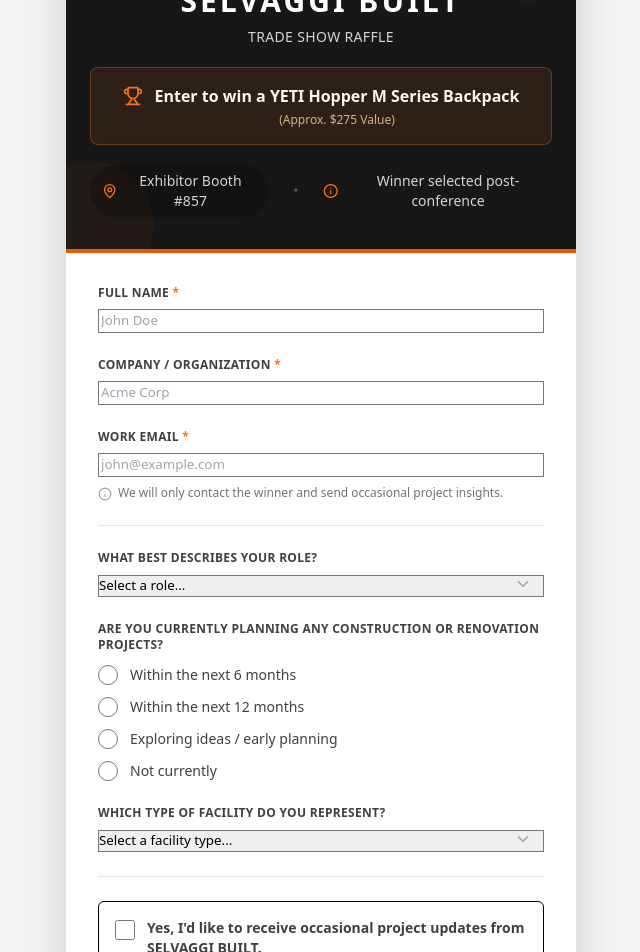
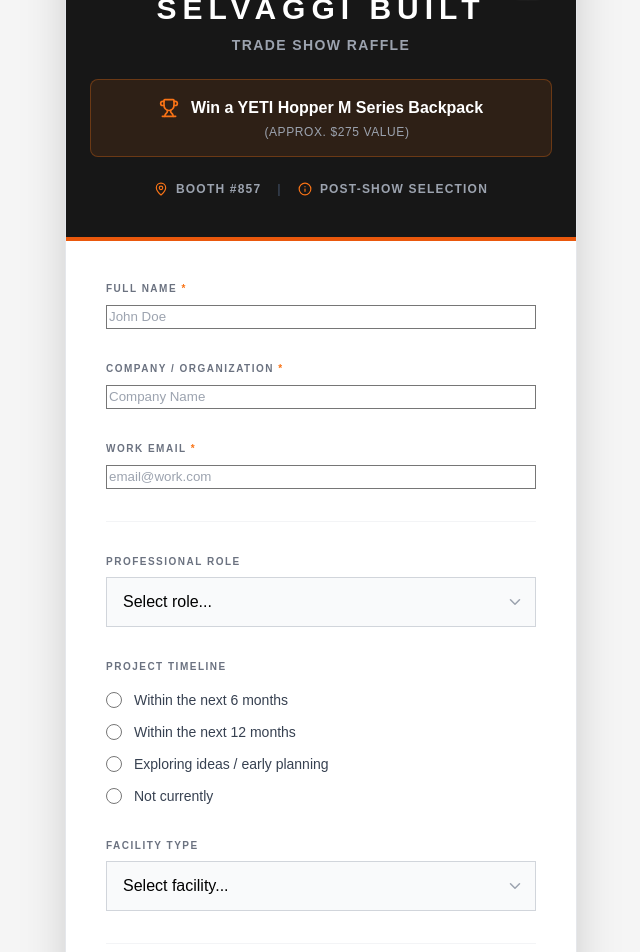
Before and after one commit to qtmbg/selvaggi, a React (Vite) app: page / in a window 1280 px wide. Shown: the part 160-1112 px from the top of the page, without its empty margins (319-959 px from the left). Built offline with nearby package versions, Linux system fonts and the light colour scheme.

Commit message:
Update App.tsx

```diff
--- a/src/App.tsx
+++ b/src/App.tsx
@@ -2,9 +2,9 @@
 import { Trophy, MapPin, Info, CheckCircle, ChevronDown, Building2 } from 'lucide-react';
 
 // 👇 PASTE YOUR GOOGLE APPS SCRIPT URL HERE 👇
-const GOOGLE_SCRIPT_URL = "YOUR_WEB_APP_URL_HERE";
+const GOOGLE_SCRIPT_URL = "https://script.google.com/macros/s/AKfycbxbEYxfy4os-vYRNscVB680-YqHv9DhDu_M9WafKo0o_vRQRwX8wZwszT6IxM0fIUmVWA/exec";
 
-// Added interface for TypeScript compatibility
+// Interface for TypeScript compatibility
 interface FormData {
   fullName: string;
   company: string;
@@ -31,7 +31,8 @@
 
   const [errors, setErrors] = useState<Record<string, string | undefined>>({});
 
-  // --- TAILWIND FALLBACK FOR STACKBLITZ ---
+  // --- STYLING FIX ---
+  // We inject Tailwind via CDN as a safety net, but we'll use it as the primary engine.
   useEffect(() => {
     if (!document.getElementById('tailwind-cdn')) {
       const script = document.createElement('script');
@@ -42,8 +43,9 @@
   }, []);
 
   const handleChange = (e: React.ChangeEvent<HTMLInputElement | HTMLSelectElement>) => {
-    const { name, value, type } = e.target;
-    const checked = (e.target as HTMLInputElement).checked;
+    const target = e.target as HTMLInputElement;
+    const { name, value, type } = target;
+    const checked = target.checked;
 
     setFormData(prev => ({
       ...prev,
@@ -99,16 +101,16 @@
 
   if (isSubmitted) {
     return (
-      <div className="min-h-screen bg-neutral-50 flex items-center justify-center p-4 font-sans text-neutral-800">
-        <div className="max-w-md w-full bg-white rounded-xl shadow-xl overflow-hidden text-center p-8 border border-neutral-200">
+      <div className="min-h-screen bg-[#f5f5f5] flex items-center justify-center p-4" style={{ fontFamily: 'sans-serif' }}>
+        <div className="max-w-md w-full bg-white rounded-lg shadow-xl overflow-hidden text-center p-8 border border-gray-200">
           <div className="w-16 h-16 bg-green-100 text-green-600 rounded-full flex items-center justify-center mx-auto mb-6">
             <CheckCircle size={32} strokeWidth={2.5} />
           </div>
-          <h2 className="text-2xl font-bold text-neutral-900 mb-4 uppercase tracking-tight">
+          <h2 className="text-2xl font-bold text-gray-900 mb-4 uppercase tracking-tight">
             Thank you for entering the SELVAGGI BUILT raffle.
           </h2>
-          <div className="space-y-4 text-neutral-600 mb-8">
-            <p className="bg-neutral-50 p-4 rounded-lg text-sm border border-neutral-100">
+          <div className="space-y-4 text-gray-600 mb-8">
+            <p className="bg-gray-50 p-4 rounded border border-gray-100 text-sm">
               The winner of the YETI Hopper M Series Backpack (approx. $275 value) will be contacted after the show.
             </p>
             <p>
@@ -120,7 +122,7 @@
               setIsSubmitted(false);
               setFormData({ fullName: '', company: '', email: '', role: '', projectTimeline: '', facilityType: '', optIn: false });
             }}
-            className="text-orange-600 font-semibold hover:text-orange-700 underline text-sm transition-colors"
+            className="text-[#ea580c] font-bold hover:underline text-sm"
           >
             Submit another entry
           </button>
@@ -130,62 +132,64 @@
   }
 
   return (
-    <div className="min-h-screen bg-neutral-100 py-8 px-4 sm:px-6 lg:px-8 font-sans text-neutral-800 flex justify-center">
-      <div className="max-w-lg w-full bg-white rounded-xl shadow-2xl overflow-hidden border border-neutral-200">
+    <div className="min-h-screen bg-[#f5f5f5] py-8 px-4 flex justify-center" style={{ fontFamily: 'sans-serif' }}>
+      <div className="max-w-lg w-full bg-white rounded-lg shadow-2xl overflow-hidden border border-gray-200">
 
-        <div className="bg-neutral-900 text-white px-6 py-8 relative overflow-hidden border-b-4 border-orange-600">
-          <div className="absolute top-0 right-0 -mr-8 -mt-8 w-40 h-40 rounded-full bg-neutral-800 opacity-50"></div>
-          <div className="absolute bottom-0 left-0 -ml-10 -mb-10 w-32 h-32 rounded-full bg-orange-600/10 opacity-50"></div>
+        {/* Header Section */}
+        <div className="bg-[#171717] text-white px-6 py-10 relative overflow-hidden border-b-4 border-[#ea580c]">
+          <div className="absolute top-0 right-0 -mr-8 -mt-8 w-40 h-40 rounded-full bg-white/5 opacity-50"></div>
 
           <div className="relative z-10 text-center">
             <div className="flex justify-center mb-4">
-              <div className="bg-white/10 p-3 rounded-lg backdrop-blur-sm border border-white/5">
-                 <Building2 size={36} className="text-orange-500" />
+              <div className="bg-white/10 p-3 rounded backdrop-blur-sm border border-white/5">
+                 <Building2 size={36} className="text-[#f97316]" />
               </div>
             </div>
-            <h1 className="text-2xl sm:text-3xl font-extrabold tracking-widest mb-2 uppercase text-white">
+            <h1 className="text-2xl sm:text-3xl font-extrabold tracking-[0.2em] mb-2 uppercase">
               SELVAGGI BUILT
             </h1>
-            <h2 className="text-lg text-neutral-300 font-medium mb-5 tracking-wide uppercase text-sm">
+            <h2 className="text-sm text-gray-400 font-bold mb-6 tracking-widest uppercase">
               Trade Show Raffle
             </h2>
 
-            <div className="bg-orange-500/10 border border-orange-500/30 rounded-lg p-4 mb-5 backdrop-blur-sm">
+            <div className="bg-[#f97316]/10 border border-[#f97316]/30 rounded-lg p-4 mb-6">
               <div className="flex items-start justify-center gap-3">
-                <Trophy className="text-orange-500 shrink-0 mt-0.5" size={20} />
-                <p className="text-sm sm:text-base font-semibold text-orange-50">
-                  Enter to win a YETI Hopper M Series Backpack
-                  <span className="block text-orange-200/80 text-xs font-normal mt-1">(Approx. $275 Value)</span>
+                <Trophy className="text-[#f97316] shrink-0 mt-0.5" size={20} />
+                <p className="text-sm sm:text-base font-bold text-white">
+                  Win a YETI Hopper M Series Backpack
+                  <span className="block text-gray-400 text-xs font-normal mt-1 uppercase tracking-wider">(Approx. $275 Value)</span>
                 </p>
               </div>
             </div>
 
-            <div className="flex flex-col sm:flex-row items-center justify-center gap-2 sm:gap-6 text-sm text-neutral-300">
-              <div className="flex items-center gap-1.5 bg-black/20 px-3 py-1.5 rounded-full">
-                <MapPin size={16} className="text-orange-500" />
-                <span className="font-medium">Exhibitor Booth #857</span>
+            <div className="flex flex-col sm:flex-row items-center justify-center gap-4 text-xs font-bold uppercase tracking-widest text-gray-400">
+              <div className="flex items-center gap-2">
+                <MapPin size={14} className="text-[#f97316]" />
+                <span>Booth #857</span>
               </div>
-              <div className="hidden sm:block text-neutral-600">•</div>
-              <div className="flex items-center gap-1.5 text-xs sm:text-sm">
-                <Info size={16} className="text-orange-500" />
-                <span>Winner selected post-conference</span>
+              <div className="hidden sm:block text-gray-700">|</div>
+              <div className="flex items-center gap-2">
+                <Info size={14} className="text-[#f97316]" />
+                <span>Post-Show Selection</span>
               </div>
             </div>
           </div>
         </div>
 
-        <div className="p-6 sm:p-8">
+        {/* Form Section */}
+        <div className="p-6 sm:p-10">
           {errors.form && (
-            <div className="mb-6 p-4 bg-red-50 border border-red-200 rounded-md text-sm text-red-600 font-medium">
+            <div className="mb-6 p-4 bg-red-50 border border-red-200 rounded text-sm text-red-600 font-bold uppercase tracking-tight">
               {errors.form}
             </div>
           )}
 
-          <form onSubmit={handleSubmit} className="space-y-6">
+          <form onSubmit={handleSubmit} className="space-y-8">
 
+            {/* Field: Name */}
             <div>
-              <label htmlFor="fullName" className="block text-sm font-bold text-neutral-700 mb-1.5 uppercase tracking-wide text-xs">
-                Full Name <span className="text-orange-500">*</span>
+              <label htmlFor="fullName" className="block text-[10px] font-black text-gray-500 mb-2 uppercase tracking-[0.15em]">
+                Full Name <span className="text-[#f97316]">*</span>
               </label>
               <input
                 type="text"
@@ -193,16 +197,17 @@
                 name="fullName"
                 value={formData.fullName}
                 onChange={handleChange}
-                className={`w-full px-4 py-3 rounded-md border ${errors.fullName ? 'border-red-500 focus:ring-red-200' : 'border-neutral-300 focus:border-orange-500 focus:ring-orange-200'} focus:outline-none focus:ring-2 transition-all bg-neutral-50 hover:bg-white`}
+                className={`w-full px-4 py-3 border ${errors.fullName ? 'border-red-500' : 'border-gray-300'} focus:border-[#f97316] outline-none transition-all bg-gray-50 font-medium`}
                 placeholder="John Doe"
                 disabled={isSubmitting}
               />
-              {errors.fullName && <p className="mt-1.5 text-xs font-medium text-red-500">{errors.fullName}</p>}
+              {errors.fullName && <p className="mt-1 text-[10px] font-bold text-red-500 uppercase">{errors.fullName}</p>}
             </div>
 
+            {/* Field: Company */}
             <div>
-              <label htmlFor="company" className="block text-sm font-bold text-neutral-700 mb-1.5 uppercase tracking-wide text-xs">
-                Company / Organization <span className="text-orange-500">*</span>
+              <label htmlFor="company" className="block text-[10px] font-black text-gray-500 mb-2 uppercase tracking-[0.15em]">
+                Company / Organization <span className="text-[#f97316]">*</span>
               </label>
               <input
                 type="text"
@@ -210,16 +215,17 @@
                 name="company"
                 value={formData.company}
                 onChange={handleChange}
-                className={`w-full px-4 py-3 rounded-md border ${errors.company ? 'border-red-500 focus:ring-red-200' : 'border-neutral-300 focus:border-orange-500 focus:ring-orange-200'} focus:outline-none focus:ring-2 transition-all bg-neutral-50 hover:bg-white`}
-                placeholder="Acme Corp"
+                className={`w-full px-4 py-3 border ${errors.company ? 'border-red-500' : 'border-gray-300'} focus:border-[#f97316] outline-none transition-all bg-gray-50 font-medium`}
+                placeholder="Company Name"
                 disabled={isSubmitting}
               />
-              {errors.company && <p className="mt-1.5 text-xs font-medium text-red-500">{errors.company}</p>}
+              {errors.company && <p className="mt-1 text-[10px] font-bold text-red-500 uppercase">{errors.company}</p>}
             </div>
 
+            {/* Field: Email */}
             <div>
-              <label htmlFor="email" className="block text-sm font-bold text-neutral-700 mb-1.5 uppercase tracking-wide text-xs">
-                Work Email <span className="text-orange-500">*</span>
+              <label htmlFor="email" className="block text-[10px] font-black text-gray-500 mb-2 uppercase tracking-[0.15em]">
+                Work Email <span className="text-[#f97316]">*</span>
               </label>
               <input
                 type="email"
@@ -227,22 +233,19 @@
                 name="email"
                 value={formData.email}
                 onChange={handleChange}
-                className={`w-full px-4 py-3 rounded-md border ${errors.email ? 'border-red-500 focus:ring-red-200' : 'border-neutral-300 focus:border-orange-500 focus:ring-orange-200'} focus:outline-none focus:ring-2 transition-all bg-neutral-50 hover:bg-white`}
-                placeholder="john@example.com"
+                className={`w-full px-4 py-3 border ${errors.email ? 'border-red-500' : 'border-gray-300'} focus:border-[#f97316] outline-none transition-all bg-gray-50 font-medium`}
+                placeholder="email@work.com"
                 disabled={isSubmitting}
               />
-              {errors.email && <p className="mt-1.5 text-xs font-medium text-red-500">{errors.email}</p>}
-              <p className="mt-2 text-xs text-neutral-500 flex items-start gap-1.5 font-medium">
-                <Info size={14} className="shrink-0 mt-0.5 text-neutral-400" />
-                We will only contact the winner and send occasional project insights.
-              </p>
+              {errors.email && <p className="mt-1 text-[10px] font-bold text-red-500 uppercase">{errors.email}</p>}
             </div>
 
-            <hr className="border-neutral-200" />
+            <hr className="border-gray-100" />
 
+            {/* Field: Role */}
             <div>
-              <label htmlFor="role" className="block text-sm font-bold text-neutral-700 mb-1.5 uppercase tracking-wide text-xs">
-                What best describes your role?
+              <label htmlFor="role" className="block text-[10px] font-black text-gray-500 mb-2 uppercase tracking-[0.15em]">
+                Professional Role
               </label>
               <div className="relative">
                 <select
@@ -251,9 +254,9 @@
                   value={formData.role}
                   onChange={handleChange}
                   disabled={isSubmitting}
-                  className="w-full px-4 py-3 pr-10 rounded-md border border-neutral-300 focus:border-orange-500 focus:ring-2 focus:ring-orange-200 focus:outline-none appearance-none transition-all bg-neutral-50 hover:bg-white font-medium text-neutral-800"
+                  className="w-full px-4 py-3 border border-gray-300 focus:border-[#f97316] outline-none appearance-none bg-gray-50 font-medium"
                 >
-                  <option value="" disabled>Select a role...</option>
+                  <option value="" disabled>Select role...</option>
                   <option value="Facilities Director">Facilities Director</option>
                   <option value="Construction / Project Manager">Construction / Project Manager</option>
                   <option value="Healthcare Administrator">Healthcare Administrator</option>
@@ -263,15 +266,16 @@
                   <option value="Vendor/Consultant">Vendor/Consultant</option>
                   <option value="Other">Other</option>
                 </select>
-                <div className="absolute inset-y-0 right-0 flex items-center px-3 pointer-events-none text-neutral-400">
+                <div className="absolute inset-y-0 right-0 flex items-center px-3 pointer-events-none text-gray-400">
                   <ChevronDown size={18} />
                 </div>
               </div>
             </div>
 
+            {/* Field: Timeline */}
             <div>
-              <label className="block text-sm font-bold text-neutral-700 mb-3 uppercase tracking-wide text-xs">
-                Are you currently planning any construction or renovation projects?
+              <label className="block text-[10px] font-black text-gray-500 mb-4 uppercase tracking-[0.15em]">
+                Project Timeline
               </label>
               <div className="space-y-3">
                 {[
@@ -280,8 +284,7 @@
                   "Exploring ideas / early planning",
                   "Not currently"
                 ].map((option) => (
-                  <label key={option} className="flex items-start cursor-pointer group">
-                    <div className="flex items-center h-5">
+                  <label key={option} className="flex items-center cursor-pointer group">
                     <input
                       type="radio"
                       name="projectTimeline"
@@ -289,20 +292,18 @@
                       checked={formData.projectTimeline === option}
                       onChange={handleChange}
                       disabled={isSubmitting}
-                        className="w-5 h-5 text-orange-600 bg-neutral-100 border-neutral-300 focus:ring-orange-500 focus:ring-2"
+                      className="w-4 h-4 text-[#f97316] accent-[#f97316]"
                     />
-                    </div>
-                    <div className="ml-3 text-sm">
-                      <span className="text-neutral-700 group-hover:text-neutral-900 font-medium">{option}</span>
-                    </div>
+                    <span className="ml-3 text-sm font-medium text-gray-700 group-hover:text-black">{option}</span>
                   </label>
                 ))}
               </div>
             </div>
 
+            {/* Field: Facility */}
             <div>
-              <label htmlFor="facilityType" className="block text-sm font-bold text-neutral-700 mb-1.5 uppercase tracking-wide text-xs">
-                Which type of facility do you represent?
+              <label htmlFor="facilityType" className="block text-[10px] font-black text-gray-500 mb-2 uppercase tracking-[0.15em]">
+                Facility Type
               </label>
               <div className="relative">
                 <select
@@ -311,9 +312,9 @@
                   value={formData.facilityType}
                   onChange={handleChange}
                   disabled={isSubmitting}
-                  className="w-full px-4 py-3 pr-10 rounded-md border border-neutral-300 focus:border-orange-500 focus:ring-2 focus:ring-orange-200 focus:outline-none appearance-none transition-all bg-neutral-50 hover:bg-white font-medium text-neutral-800"
+                  className="w-full px-4 py-3 border border-gray-300 focus:border-[#f97316] outline-none appearance-none bg-gray-50 font-medium"
                 >
-                  <option value="" disabled>Select a facility type...</option>
+                  <option value="" disabled>Select facility...</option>
                   <option value="Hospital / Medical Center">Hospital / Medical Center</option>
                   <option value="Outpatient / Clinic">Outpatient / Clinic</option>
                   <option value="Healthcare System Administration">Healthcare System Administration</option>
@@ -321,44 +322,40 @@
                   <option value="Architecture / Design Firm">Architecture / Design Firm</option>
                   <option value="Other">Other</option>
                 </select>
-                <div className="absolute inset-y-0 right-0 flex items-center px-3 pointer-events-none text-neutral-400">
+                <div className="absolute inset-y-0 right-0 flex items-center px-3 pointer-events-none text-gray-400">
                   <ChevronDown size={18} />
                 </div>
               </div>
             </div>
 
-            <hr className="border-neutral-200" />
+            <hr className="border-gray-100" />
 
-            <div>
-              <label className="flex items-start cursor-pointer group bg-neutral-50 p-4 rounded-md border border-neutral-200 hover:bg-neutral-100 transition-colors">
-                <div className="flex items-center h-5 mt-0.5">
+            {/* Field: Opt-in */}
+            <label className="flex items-start cursor-pointer group p-4 bg-gray-50 border border-gray-200 hover:bg-gray-100 transition-colors">
               <input
                 type="checkbox"
                 name="optIn"
                 checked={formData.optIn}
                 onChange={handleChange}
                 disabled={isSubmitting}
-                    className="w-5 h-5 text-orange-600 bg-white border-neutral-300 rounded focus:ring-orange-500 focus:ring-2"
+                className="w-5 h-5 mt-0.5 accent-[#f97316]"
               />
-                </div>
-                <div className="ml-3 text-sm">
-                  <span className="text-neutral-700 group-hover:text-neutral-900 font-semibold">
+              <span className="ml-3 text-xs font-bold text-gray-700 uppercase tracking-wide leading-relaxed">
                 Yes, I'd like to receive occasional project updates from SELVAGGI BUILT.
               </span>
-                </div>
             </label>
-            </div>
 
+            {/* Submit Button */}
             <div className="pt-4">
               <button
                 type="submit"
                 disabled={isSubmitting}
-                className="w-full bg-orange-600 hover:bg-orange-700 disabled:bg-orange-400 disabled:cursor-not-allowed text-white font-black uppercase tracking-wider py-4 px-8 rounded-md shadow-lg shadow-orange-600/20 transition-all active:scale-[0.98] flex justify-center items-center gap-2"
+                className="w-full bg-[#ea580c] hover:bg-[#c2410c] disabled:bg-gray-400 text-white font-black uppercase tracking-[0.2em] py-5 px-8 shadow-lg transition-all active:scale-[0.98]"
               >
-                {isSubmitting ? 'Submitting...' : 'Enter Raffle'}
+                {isSubmitting ? 'Processing...' : 'Enter Raffle'}
               </button>
-              <p className="text-center text-xs font-semibold uppercase tracking-widest text-neutral-400 mt-6">
-                Powered by Selvaggi Built
+              <p className="text-center text-[10px] font-black uppercase tracking-[0.25em] text-gray-400 mt-8">
+                Selvaggi Built Quality
               </p>
             </div>
 
```
Lines whose indentation alone changed are shown as unchanged.
